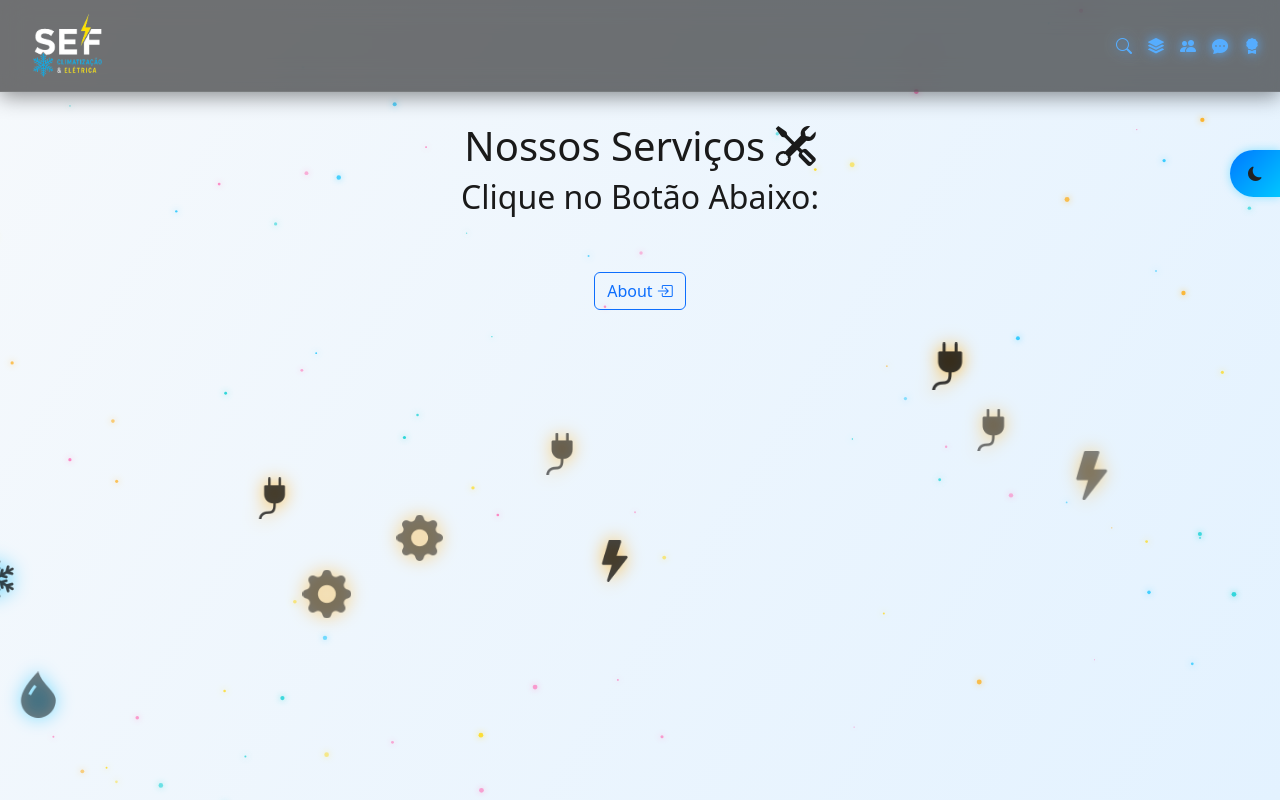
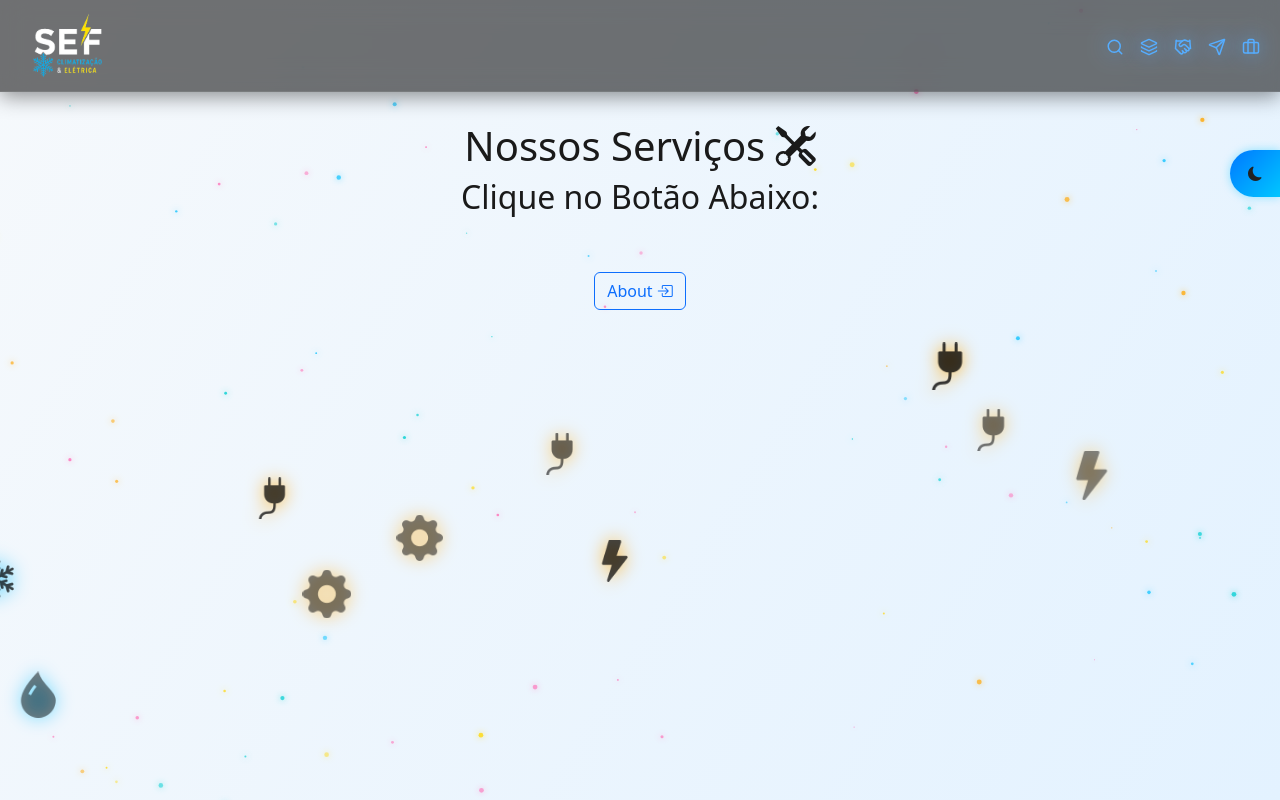
Before and after one commit to sfclimelet/siteemnextjs, a Next.js app: page / in a window 1280 px wide. Built offline with nearby package versions, Linux system fonts and the light colour scheme.

Commit message:
Icons do Menu foram Trocados.

```diff
--- a/components/navbar/Navbar-Home.jsx
+++ b/components/navbar/Navbar-Home.jsx
@@ -8,6 +8,9 @@ import logo from "../../public/logo-sef.png";
 
 // Import CSS
 import "../../styles/navbar/navbar-Home.scss";
+
+// Icones
+import { Layers, Search, Handshake, Send, Briefcase } from "lucide-react";
 
 export default function NavbarHome() {
   navbarAnimated();
@@ -40,7 +43,7 @@ export default function NavbarHome() {
             <li className="nav-item dropdown">
               <button id="SearchBtn" className="nav-link nav-icon" role="button" data-bs-toggle="dropdown" aria-expanded="false" aria-label="Buscar" title="Buscar">
                 <span className="iconMove">
-                  <i className="bi bi-search"></i>
+                  <Search />
                 </span>
               </button>
               <ul className="dropdown-menu dropdown-menu-end search-dropdown">
@@ -61,7 +64,7 @@ export default function NavbarHome() {
                 aria-label="Serviços"
                 title="Serviços"
               >
-                <i className="bi bi-stack"></i>
+                <Layers />
               </button>
 
               <ul className="dropdown-menu dropdown-menu-end">
@@ -109,7 +112,7 @@ export default function NavbarHome() {
                 aria-label="Quem Somos"
                 title="Quem Somos"
               >
-                <i className="bi bi-people-fill"></i>
+                <Handshake />
               </button>
 
               <ul className="dropdown-menu dropdown-menu-end">
@@ -147,7 +150,7 @@ export default function NavbarHome() {
                 aria-label="Ajuda e Suporte"
                 title="Ajuda e Suporte"
               >
-                <i className="bi bi-chat-dots-fill"></i>
+                <Send />
               </button>
 
               <ul className="dropdown-menu dropdown-menu-end">
@@ -179,16 +182,16 @@ export default function NavbarHome() {
               </ul>
             </li>
 
-            {/* Portfólio */}
+            {/* Portfólio e Certificações */}
             <li className="nav-item dropdown">
               <button
                 id="PortCert"
                 className="nav-link"
                 role="button"
                 data-bs-toggle="dropdown"
-                aria-expanded="false"
+                aria-expanded="false" aria-label="Portifólio e Certificações" title="Portifólio e Certificações"
               >
-                <i className="bi bi-award-fill"></i>
+                <Briefcase />
               </button>
 
               <ul className="dropdown-menu dropdown-menu-end">
--- a/package.json
+++ b/package.json
@@ -9,6 +9,7 @@
     "lint": "eslint"
   },
   "dependencies": {
+    "lucide-react": "^0.554.0",
     "next": "16.0.3",
     "react": "19.2.0",
     "react-dom": "19.2.0",
--- a/styles/navbar/navbar-Home.css
+++ b/styles/navbar/navbar-Home.css
@@ -50,6 +50,13 @@
     margin-left: 0 !important;
   }
 }
+#navbarHome {
+  /* estilo atual — continua */
+  /* estilo atual — continua */
+  /* estilo atual — continua */
+  /* estilo atual — continua */
+  /* estilo atual — continua */
+}
 #navbarHome #SearchBtn {
   background: #56adff;
   background-clip: text;
@@ -57,9 +64,22 @@
   -webkit-text-fill-color: transparent;
   text-shadow: 0 0 12px #56adff;
   transition: all 0.4s ease, transform 0.4s ease;
+  /* 🔥 ADICIONADO — suporte a LUCIDE SVG */
 }
 #navbarHome #SearchBtn:hover {
   text-shadow: 0 0 20px #0cbaff;
+  transform: translateX(2px);
+}
+#navbarHome #SearchBtn svg {
+  width: 18px;
+  height: 18px;
+  stroke: #56adff;
+  filter: drop-shadow(0 0 10px #56adff);
+  transition: all 0.35s ease;
+}
+#navbarHome #SearchBtn:hover svg {
+  stroke: #0cbaff;
+  filter: drop-shadow(0 0 16px #0cbaff);
   transform: translateX(2px);
 }
 #navbarHome #Services {
@@ -69,9 +89,22 @@
   -webkit-text-fill-color: transparent;
   text-shadow: 0 0 12px #56adff;
   transition: all 0.4s ease, transform 0.4s ease;
+  /* 🔥 ADICIONADO — suporte a LUCIDE SVG */
 }
 #navbarHome #Services:hover {
   text-shadow: 0 0 20px #0cbaff;
+  transform: translateX(2px);
+}
+#navbarHome #Services svg {
+  width: 18px;
+  height: 18px;
+  stroke: #56adff;
+  filter: drop-shadow(0 0 10px #56adff);
+  transition: all 0.35s ease;
+}
+#navbarHome #Services:hover svg {
+  stroke: #0cbaff;
+  filter: drop-shadow(0 0 16px #0cbaff);
   transform: translateX(2px);
 }
 #navbarHome #Qmsm {
@@ -81,9 +114,22 @@
   -webkit-text-fill-color: transparent;
   text-shadow: 0 0 12px #56adff;
   transition: all 0.4s ease, transform 0.4s ease;
+  /* 🔥 ADICIONADO — suporte a LUCIDE SVG */
 }
 #navbarHome #Qmsm:hover {
   text-shadow: 0 0 20px #0cbaff;
+  transform: translateX(2px);
+}
+#navbarHome #Qmsm svg {
+  width: 18px;
+  height: 18px;
+  stroke: #56adff;
+  filter: drop-shadow(0 0 10px #56adff);
+  transition: all 0.35s ease;
+}
+#navbarHome #Qmsm:hover svg {
+  stroke: #0cbaff;
+  filter: drop-shadow(0 0 16px #0cbaff);
   transform: translateX(2px);
 }
 #navbarHome #Ajsu {
@@ -93,9 +139,22 @@
   -webkit-text-fill-color: transparent;
   text-shadow: 0 0 12px #56adff;
   transition: all 0.4s ease, transform 0.4s ease;
+  /* 🔥 ADICIONADO — suporte a LUCIDE SVG */
 }
 #navbarHome #Ajsu:hover {
   text-shadow: 0 0 20px #0cbaff;
+  transform: translateX(2px);
+}
+#navbarHome #Ajsu svg {
+  width: 18px;
+  height: 18px;
+  stroke: #56adff;
+  filter: drop-shadow(0 0 10px #56adff);
+  transition: all 0.35s ease;
+}
+#navbarHome #Ajsu:hover svg {
+  stroke: #0cbaff;
+  filter: drop-shadow(0 0 16px #0cbaff);
   transform: translateX(2px);
 }
 #navbarHome #PortCert {
@@ -105,9 +164,22 @@
   -webkit-text-fill-color: transparent;
   text-shadow: 0 0 12px #56adff;
   transition: all 0.4s ease, transform 0.4s ease;
+  /* 🔥 ADICIONADO — suporte a LUCIDE SVG */
 }
 #navbarHome #PortCert:hover {
   text-shadow: 0 0 20px #0cbaff;
+  transform: translateX(2px);
+}
+#navbarHome #PortCert svg {
+  width: 18px;
+  height: 18px;
+  stroke: #56adff;
+  filter: drop-shadow(0 0 10px #56adff);
+  transition: all 0.35s ease;
+}
+#navbarHome #PortCert:hover svg {
+  stroke: #0cbaff;
+  filter: drop-shadow(0 0 16px #0cbaff);
   transform: translateX(2px);
 }
 
--- a/styles/navbar/navbar-Home.scss
+++ b/styles/navbar/navbar-Home.scss
@@ -55,7 +55,10 @@ $nav-Home-bxs: rgba(0, 0, 0, 0.451);
   #{$pai}{
     $cor-dos-icons: #56adff;
     $cor-dos-icons2: #0cbaff;
+
     @each $icns in $filhos {
+
+      /* estilo atual — continua */
       #{$icns}{
         background: $cor-dos-icons;
         background-clip: text;
@@ -63,9 +66,25 @@ $nav-Home-bxs: rgba(0, 0, 0, 0.451);
         -webkit-text-fill-color: transparent;
         text-shadow: 0 0 12px $cor-dos-icons;
         transition: all 0.4s ease, transform 0.4s ease;
+
         &:hover{
-            text-shadow: 0 0 20px $cor-dos-icons2;
-            transform: translateX(2px);
+          text-shadow: 0 0 20px $cor-dos-icons2;
+          transform: translateX(2px);
+        }
+
+        /* 🔥 ADICIONADO — suporte a LUCIDE SVG */
+        svg {
+          width: 18px;
+          height: 18px;
+          stroke: $cor-dos-icons;
+          filter: drop-shadow(0 0 10px $cor-dos-icons);
+          transition: all 0.35s ease;
+        }
+
+        &:hover svg {
+          stroke: $cor-dos-icons2;
+          filter: drop-shadow(0 0 16px $cor-dos-icons2);
+          transform: translateX(2px);
         }
       }
     }
```
Also changed, not shown: 2 other files (tests, documents, lock files or other folders).
